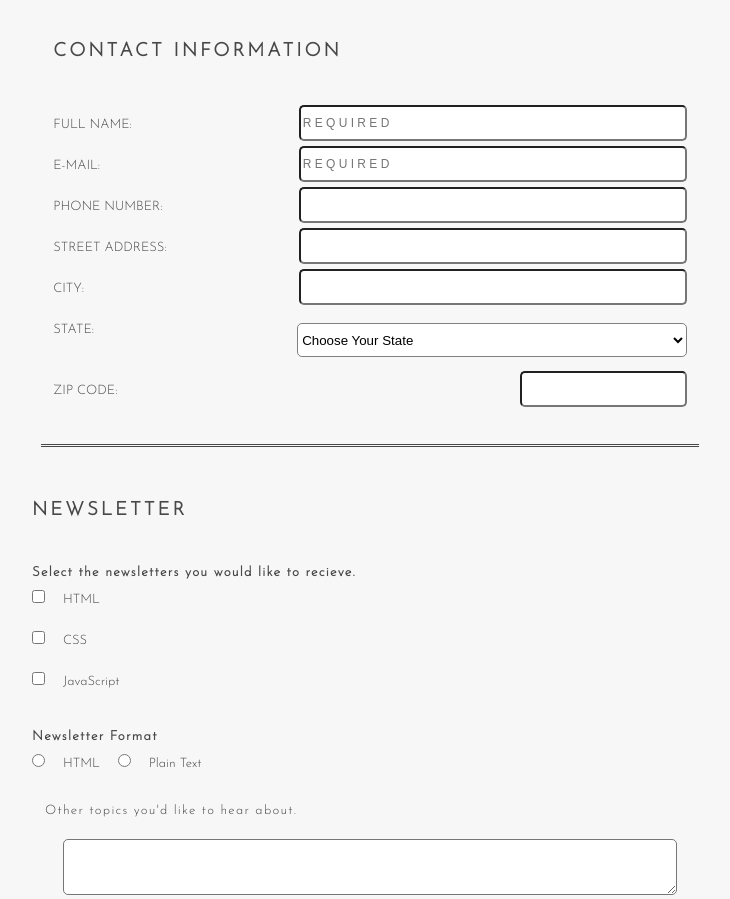
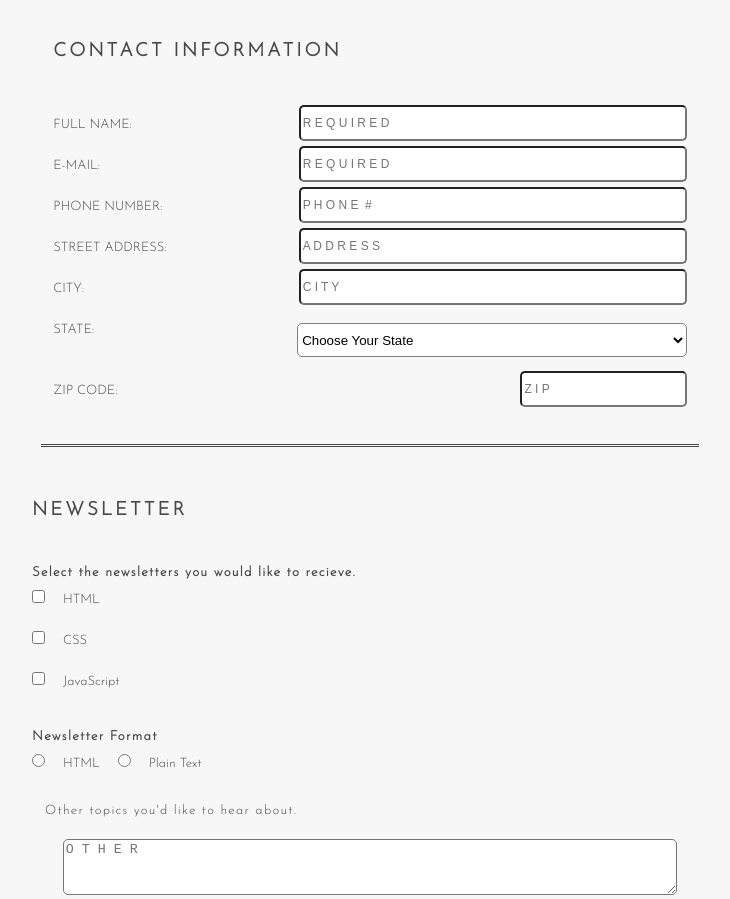
Before and after one commit to mlembke1/FrontEnd-Online-Registration, a plain HTML site: page index.html in a window 1280 px wide. Shown: the part 321-1220 px from the top of the page, without its empty margins (270-1000 px from the left). Drawn offline with Linux system fonts and the light colour scheme; a web font is replaced by a local one.

Commit message:
New Placeholders
Created placeholders for the rest of the input fields.

```diff
--- a/index.html
+++ b/index.html
@@ -31,13 +31,13 @@
         					<input class="contact-info" type="email" id="mail" name="user_mail" placeholder="R E Q U I R E D" required>
 
 									<label for="phone">PHONE NUMBER:</label>
-        					<input class="contact-info" type="text" id="phone" name="user_phone">
+        					<input class="contact-info" type="text" id="phone" name="user_phone" placeholder="P H O N E  #">
 
 									<label for="street">STREET ADDRESS:</label>
-        					<input class="contact-info" type="text" id="street" name="user_street">
+        					<input class="contact-info" type="text" id="street" name="user_street" placeholder="A D D R E S S">
 
 									<label for="city">CITY:</label>
-        					<input class="contact-info" type="text" id="city" name="user_city">
+        					<input class="contact-info" type="text" id="city" name="user_city" placeholder="C I T Y">
 
 									<label for="state">STATE:</label>
 
@@ -116,7 +116,7 @@
 
 
 									<label for="zip">ZIP CODE:</label>
-									<input class="contact-info" type="text" id="zip" name="user_zip">
+									<input class="contact-info" type="text" id="zip" name="user_zip" placeholder="Z I P">
 						 </fieldset>
 
 						 <fieldset class="newsletter">
@@ -141,7 +141,7 @@
 												<label for="plain-text">Plain Text</label>
 
 												<label  for="textarea" id="other-items" class="h5-news">Other topics you'd like to hear about.</label>
-												<textarea name="textarea_user" id="textarea" class="justified"></textarea>
+												<textarea name="textarea_user" id="textarea" class="justified" placeholder="O T H E R"></textarea>
 
 									<button class="btn" type="button" name="button">SIGN UP</button>
 
```
